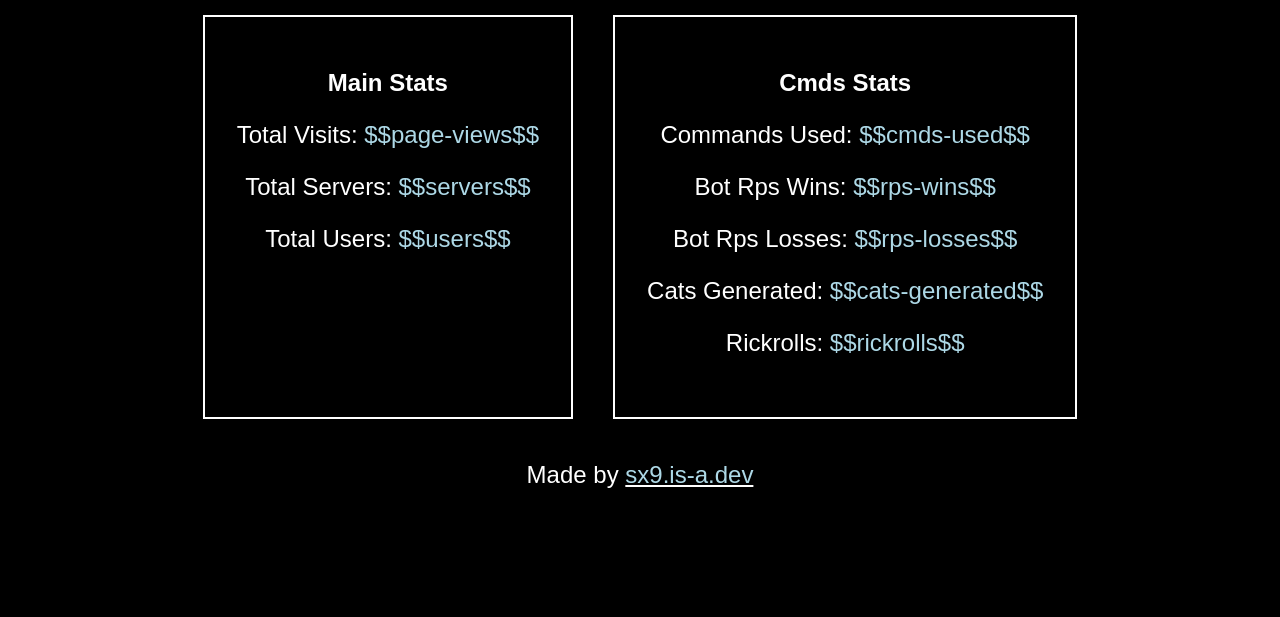
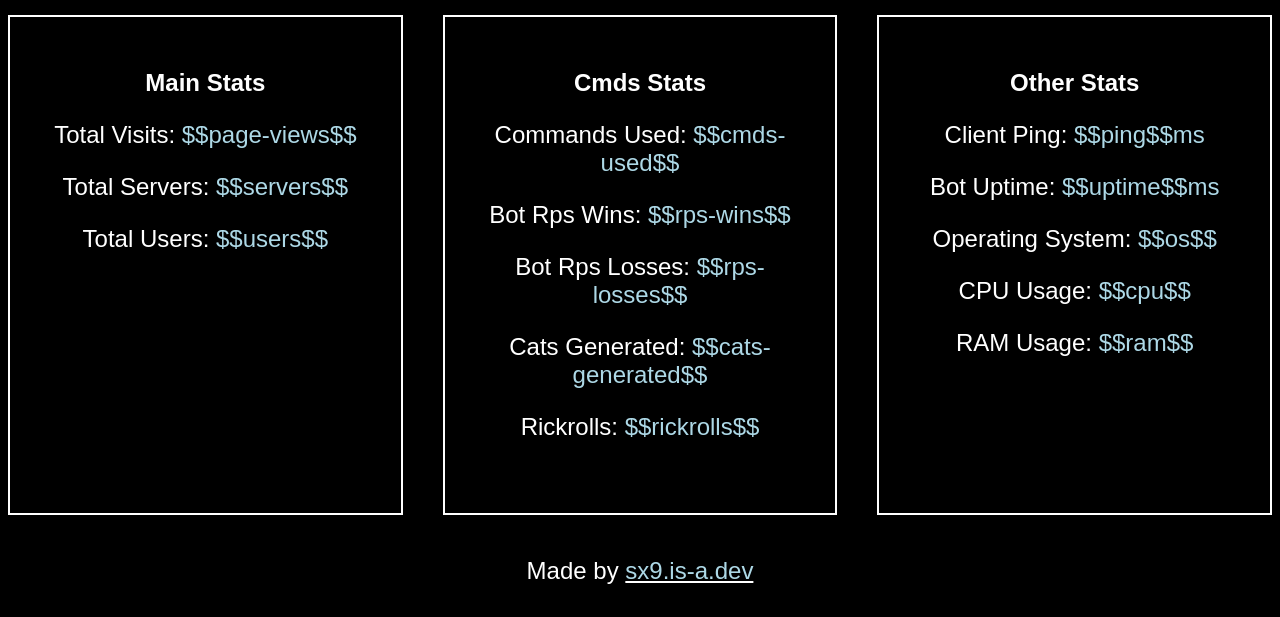
Before and after one commit to SX-9/sx-discord-bot, a website: page dash.html in a window 1280 px wide. Shown: the part 227-844 px from the top of the page. Before the commit the page ends 800 px from the top, so only its background shows below. Drawn offline with Linux system fonts and the light colour scheme.

Commit message:
New stuff

```diff
--- a/dash.html
+++ b/dash.html
@@ -9,6 +9,7 @@
             body {
                 background-color: black;
                 font-family: sans-serif;
+                text-align: center;
                 display: flex;
                 align-items: center;
                 flex-direction: column;
@@ -44,23 +45,19 @@
                 color: lightblue;
             }
             div#stats {
-                display: flex;
-                flex-direction: row;
+                --auto-grid-min-size: 19em;
+                display: grid;
+                justify-content: center;
                 align-items: center;
-                justify-content: center;
+                grid-template-columns: repeat(auto-fill, minmax(var(--auto-grid-min-size), 1fr));
                 width: 100%;
                 height: 100%;
                 gap: 2.5rem;
             }
             div.stats {
-                min-height: 21rem;
+                min-height: 27rem;
                 border: 2px solid white;
                 padding: 2em;
-            }
-            @media only screen and (min-width: 601px) {
-                div#stats {
-                    flex-direction: block;
-                }
             }
         </style>
     </head>
@@ -86,6 +83,14 @@
                 <p>Cats Generated: <span>$$cats-generated$$</span></p>
                 <p>Rickrolls: <span>$$rickrolls$$</span></p>
             </div>
+            <div class="stats">
+                <h2>Other Stats</h2>
+                <p>Client Ping: <span>$$ping$$ms</span></p>
+                <p>Bot Uptime: <span>$$uptime$$ms</span></p>
+                <p>Operating System: <span>$$os$$</span></p>
+                <p>CPU Usage: <span>$$cpu$$</span></p>
+                <p>RAM Usage: <span>$$ram$$</span></p>
+            </div>
         </div>
         <br>
         <p>Made by <a href="https://sx9.is-a.dev"><span>sx9.is-a.dev</span></a></p>
--- a/index.js
+++ b/index.js
@@ -80,8 +80,14 @@ app.get('/', (req, res) => {
   stats = stats.replace('$$rps-losses$$', db.bot_rps_losses);
   stats = stats.replace('$$cats-generated$$', db.cats_gathered);
   stats = stats.replace('$$rickrolls$$', db.rickrolls);
+  stats = stats.replace('$$ping$$', client.ws.ping);
+  stats = stats.replace('$$uptime$$', client.uptime);
+  stats = stats.replace('$$os$$', os.platform());
+  stats = stats.replace('$$cpu$$', os.cpus()[0].model);
+  stats = stats.replace('$$ram$$', os.totalmem());
   res.send(stats)
   res.sendFile(__dirname + '/dash.html')
+  res.json();
 });
 app.listen(server_port, () => {
   console.log(`Listening on port ${server_port}!`);
```
